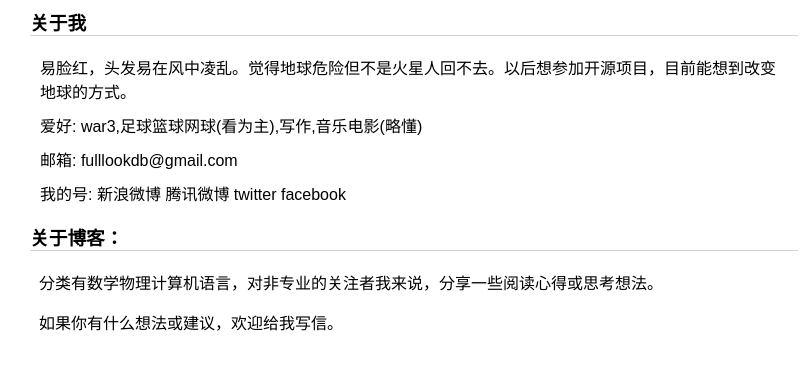
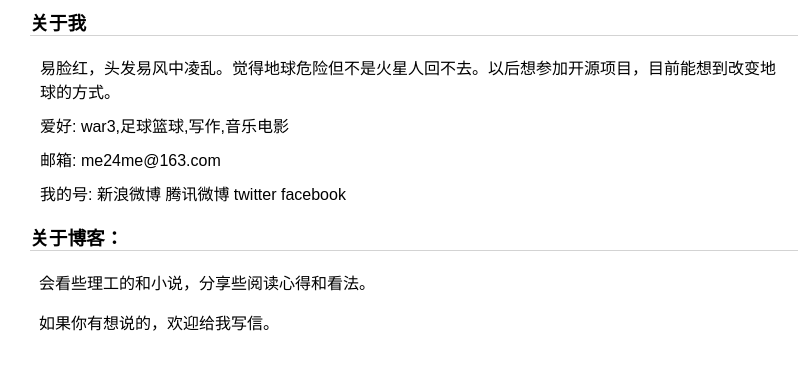
Before and after one commit to tim13/timblog, a Jekyll site: the page built from category/aboutMe.html, in a window 1280 px wide. Shown: the top 370 px of the page, without its empty margins (226-1033 px from the left). Built offline with Jekyll 4.4.1, drawn with Linux system fonts in a browser that asks for light colours; Markdown is read by kramdown in place of the engine named in the settings.

Commit message:
edit home page and profile page

```diff
--- a/category/aboutMe.html
+++ b/category/aboutMe.html
@@ -4,11 +4,11 @@ title: 关于我
 ---
 <h3>关于我</h3>
 <ul>
-    <li>易脸红，头发易在风中凌乱。觉得地球危险但不是火星人回不去。以后想参加开源项目，目前能想到改变地球的方式。</li>
-    <li>爱好: <a href="http://baike.baidu.com/view/6227954.htm">war3</a>,足球篮球网球(看为主),写作,音乐电影(略懂)</li>
-    <li>邮箱: <a href="mailto:fulllookdb@gmail.com">fulllookdb@gmail.com </a></li>
+    <li>易脸红，头发易风中凌乱。觉得地球危险但不是火星人回不去。以后想参加开源项目，目前能想到改变地球的方式。</li>
+    <li>爱好: <a href="http://baike.baidu.com/view/6227954.htm">war3</a>,足球篮球,写作,音乐电影</li>
+    <li>邮箱: <a href="mailto:me24me@163.com">me24me@163.com</a></li>
     <li>我的号: <a href="http://www.weibo.com/2171830900/">新浪微博</a> <a href="http://t.qq.com/iamwzh">腾讯微博</a> <a href="https://twitter.com/byetothedead/">twitter</a> <a href="https://www.facebook.com/people/Tim-Wu/100001112891766">facebook</a></li>
 </ul>
 <h3>关于博客：</h3>
-<p>分类有数学物理计算机语言，对非专业的关注者我来说，分享一些阅读心得或思考想法。</p>
-<p>如果你有什么想法或建议，欢迎给我写信。</p>
+<p>会看些理工的和小说，分享些阅读心得和看法。</p>
+<p>如果你有想说的，欢迎给我写信。</p>
--- a/index.html
+++ b/index.html
@@ -15,10 +15,10 @@ title: tim's blog
     <div id="category">
 	<ul>
 	    <li><a href="category/life.html">随感的({{ site.categories.life | size }})</a></li>
-	    <li><a href="category/mathematics.html">数学的({{ site.categories.mathematics | size }})</a></li>
-	    <li><a href="category/physics.html">物理的({{ site.categories.physics | size }})</a></li>
+	    <%--<li><a href="category/mathematics.html">数学的({{ site.categories.mathematics | size }})</a></li>--%>
+	    <%--<li><a href="category/physics.html">物理的({{ site.categories.physics | size }})</a></li>--%>
 	    <li><a href="category/infotech.html">ｉｔ的({{ site.categories.infotech | size }})</a></li>
-	    <li><a href="category/lang.html">计算机语言({{ site.categories.lang | size }})</a></li>
+	    <%--<li><a href="category/lang.html">计算机语言({{ site.categories.lang | size }})</a></li>--%>
 	    <li><a href="category/allPosts.html">所有文章({{ site.posts | size }})</a></li>
 	    <li><a href="category/aboutMe.html">关于我</a></li>
 	 </ul>
```
